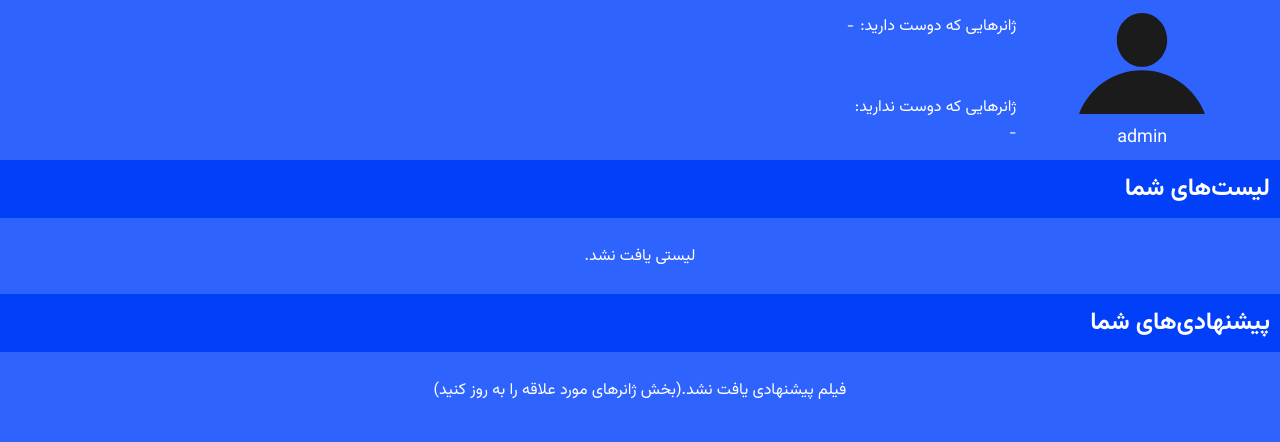
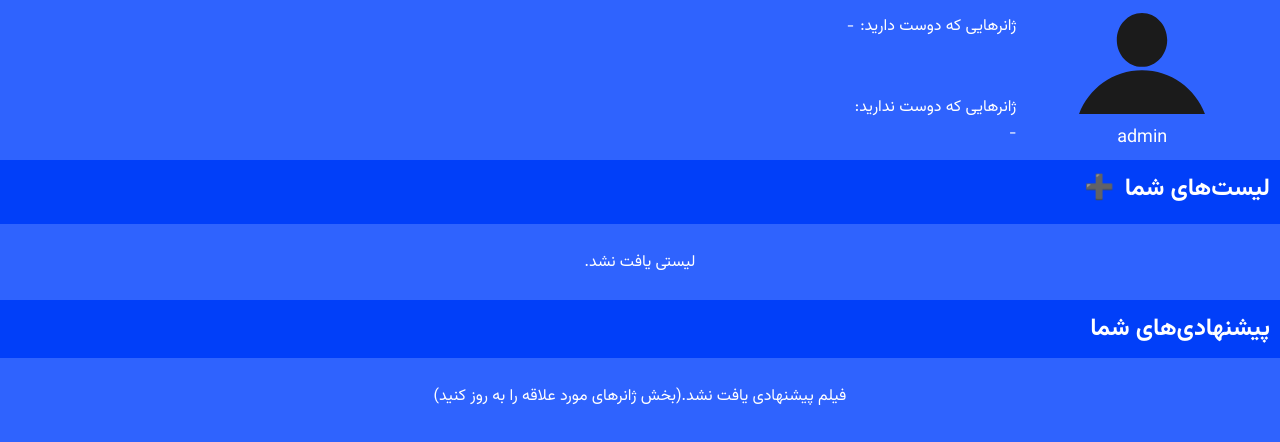
Before and after one commit to FaridG7/Internet-Engineering, a PHP site: page /dashboard in a window 1280 px wide. Shown: the part 80-522 px from the top of the page. Run offline with PHP 8.4, Linux system fonts and the light colour scheme; the visitor is signed in with stand-in values (Sample User, id 1); data that the repository does not hold is empty.

Commit message:
fix add list bug

```diff
--- a/src/components/modal.php
+++ b/src/components/modal.php
@@ -155,7 +155,7 @@
       <p>خلاصه داستان:&nbsp;<label id="Summary">یکی بود، یکی نبود</label></p>
     </div>
     <div class="poster_section" dir="ltr">
-      <img src="../assets/posters/28.webp" alt="پوستر" id="poster" />
+      <img src="" alt="پوستر" id="poster" />
       <video controls id="trailer">
       </video>
       <button class="addBtn"><span>&#x2795;</span></button>
--- a/src/dashboard/dashboard.css
+++ b/src/dashboard/dashboard.css
@@ -70,6 +70,15 @@ span.genre {
   padding: 2%;
   text-align: center;
 }
+.addBtn {
+  border: none;
+  background: none;
+  cursor: pointer;
+  margin: 0 10px;
+}
+.addBtn span {
+  font-size: small;
+}
 
 .suggestion_section h3 {
   background-color: var(--primary-color);
--- a/src/dashboard/index.php
+++ b/src/dashboard/index.php
@@ -117,7 +117,22 @@ $conn->close();
       </div>
     </div>
     <div class="lists">
-      <h3>لیست‌های شما</h3>
+      <h3>لیست‌های شما<button class="addBtn" onclick="addList()"><span>&#x2795;</span></button></h3>
+      <script>
+        function addList() {
+          const title = prompt("لطفا نام لیست را وارد کنید");
+          fetch(`/AJAX/list.php`, {
+            method: "POST",
+            headers: {
+              "Content-Type": "application/x-www-form-urlencoded",
+            },
+            body: `title=${encodeURIComponent(title)}`,
+          }).then(res => {
+            if (res.ok) alert("لیست با موفقیت اضافه شد.");
+            else alert("خطایی رخ داد.");
+          });
+        }
+      </script>
       <?php
       if (count($lists) > 0) {
         echo "<ul>";
```
Also changed, not shown: src/AJAX/list.php (+1 -7 lines).
